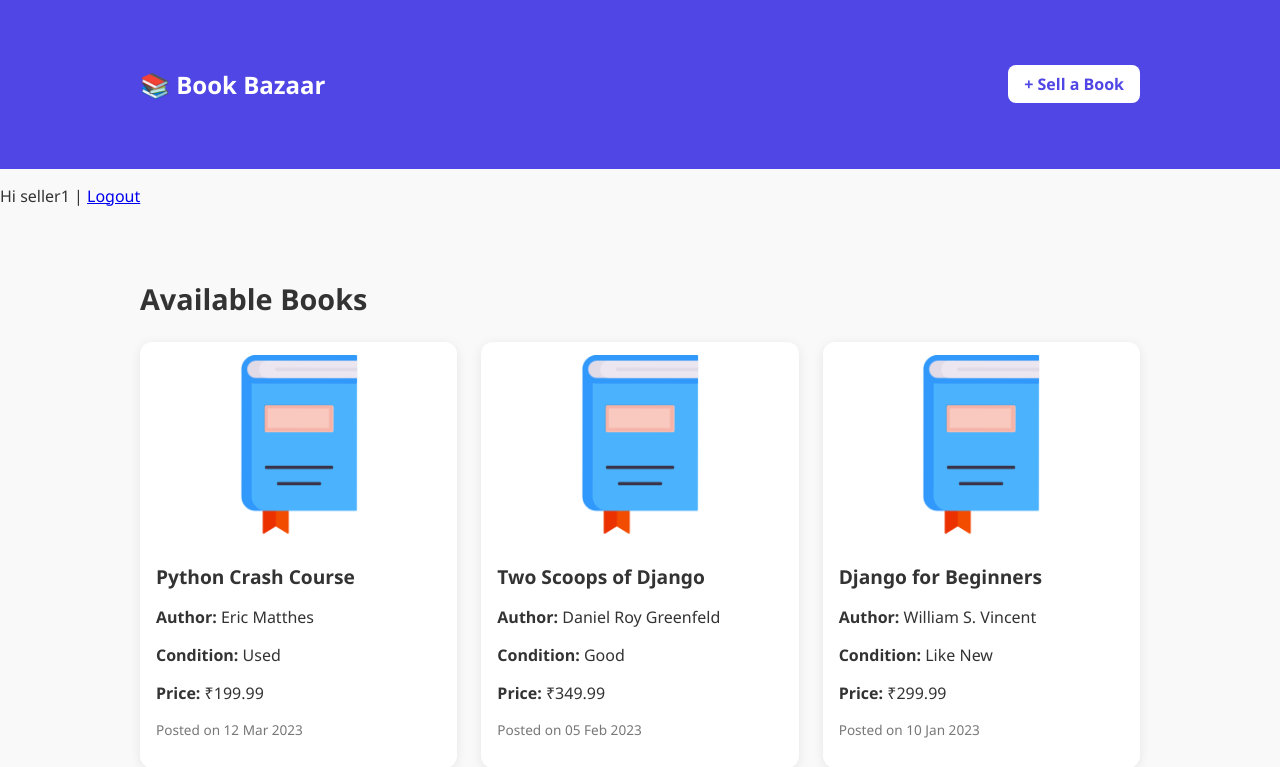
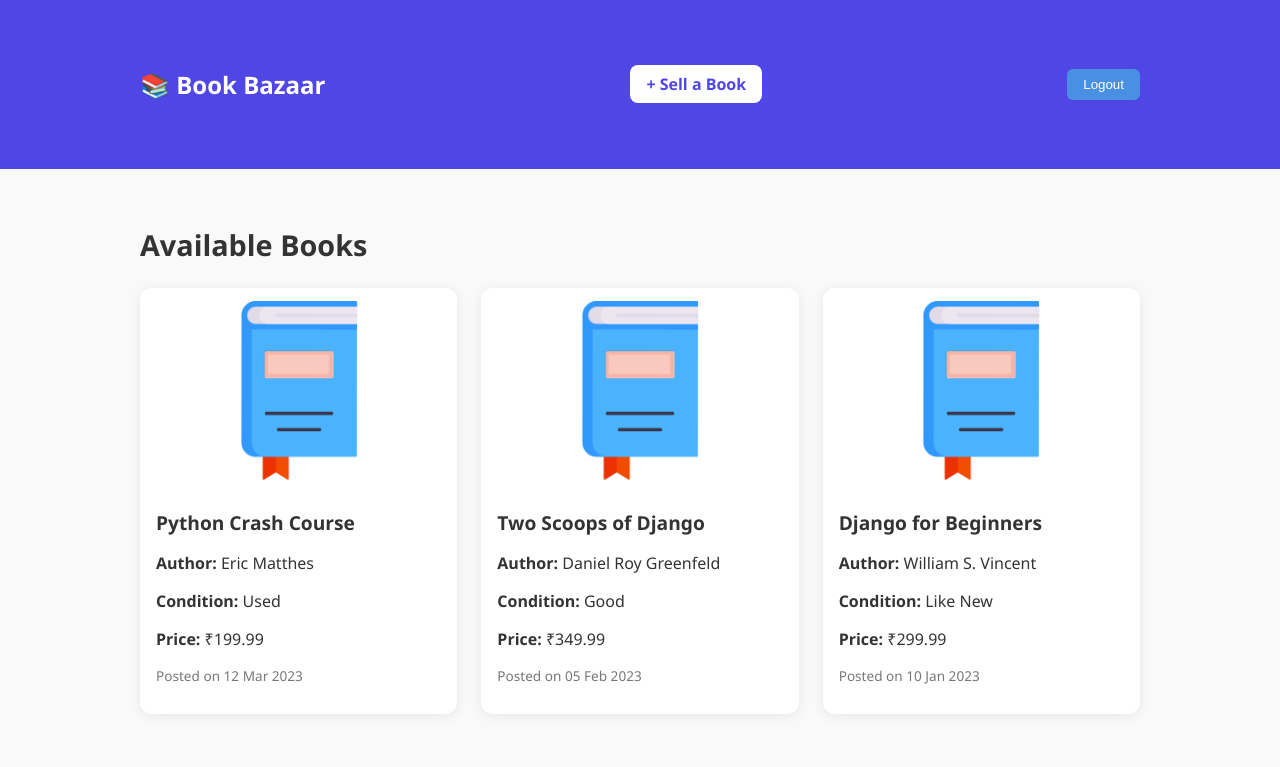
Before and after one commit to the-hemant-parmar/BookBazaar, a Django app: page / in a window 1280 px wide. Shown: the top 767 px of the page. Run offline with Django 5.2, Linux system fonts and the light colour scheme; a user stored in the database is signed in; data comes from the database, SQL or seed files in the repository.

Commit message:
improve UI and rectify logout

```diff
--- a/bookbazaar/bookbazaar/settings.py
+++ b/bookbazaar/bookbazaar/settings.py
@@ -128,3 +128,7 @@ STATICFILES_DIRS = [os.path.join(BASE_DIR, "static")]
 # https://docs.djangoproject.com/en/5.2/ref/settings/#default-auto-field
 
 DEFAULT_AUTO_FIELD = "django.db.models.BigAutoField"
+
+LOGIN_REDIRECT_URL = "/"
+
+LOGOUT_REDIRECT_URL = "/"
--- a/bookbazaar/static/books/home.css
+++ b/bookbazaar/static/books/home.css
@@ -86,3 +86,25 @@ body {
     font-style: italic;
     color: #888;
 }
+
+.auth-buttons {
+  display: flex;
+  gap: 10px;
+  align-items: center;
+}
+
+.auth-buttons .btn {
+  background-color: #4A90E2;
+  color: white;
+  padding: 8px 16px;
+  border: none;
+  border-radius: 6px;
+  text-decoration: none;
+  font-weight: 500;
+  transition: background-color 0.2s;
+  cursor: pointer;
+}
+
+.auth-buttons .btn:hover {
+  background-color: #357ABD;
+}
--- a/bookbazaar/templates/books/home.html
+++ b/bookbazaar/templates/books/home.html
@@ -13,14 +13,22 @@
         <div class="container">
             <h1 class="logo">📚 Book Bazaar</h1>
             <a class="btn" href="{% url 'add_book' %}">+ Sell a Book</a>
+            <div class="auth-buttons">
+                {% if user.is_authenticated %}
+                <form method="POST" action="{% url 'logout' %}" style="display: inline;">
+                    {% csrf_token %}
+                    <button type="submit" class="btn">Logout</button>
+                </form>
+
+                {% else %}
+                <a href="{% url 'login' %}" class="btn">Login</a>
+                <a href="{% url 'register' %}" class="btn">Register</a>
+                {% endif %}
+            </div>
         </div>
     </nav>
 
-    {% if user.is_authenticated %}
-    <p>Hi {{ user.username }} | <a href="{% url 'logout' %}">Logout</a></p>
-    {% else %}
-    <p><a href="{% url 'login' %}">Login</a> | <a href="{% url 'register' %}">Register</a></p>
-    {% endif %}
+
 
     <main class="container">
         <h2 class="heading">Available Books</h2>
```
